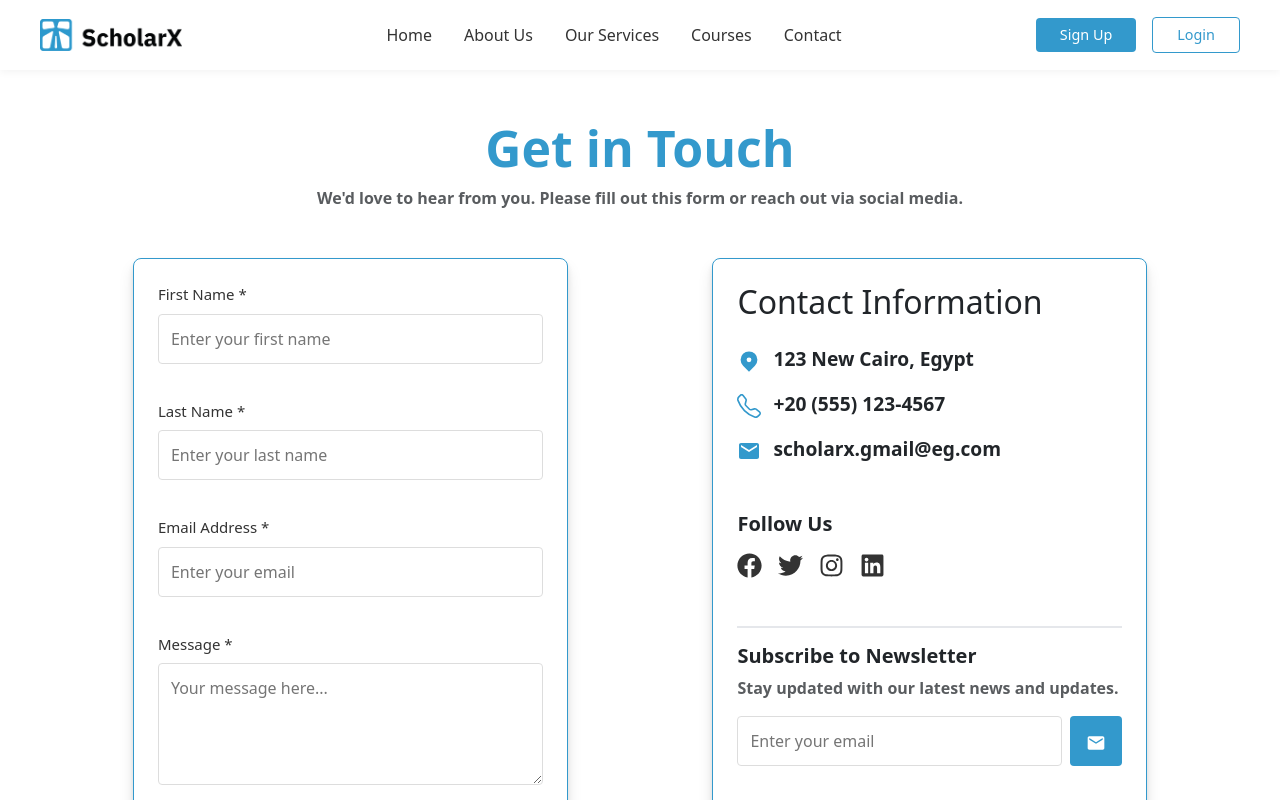
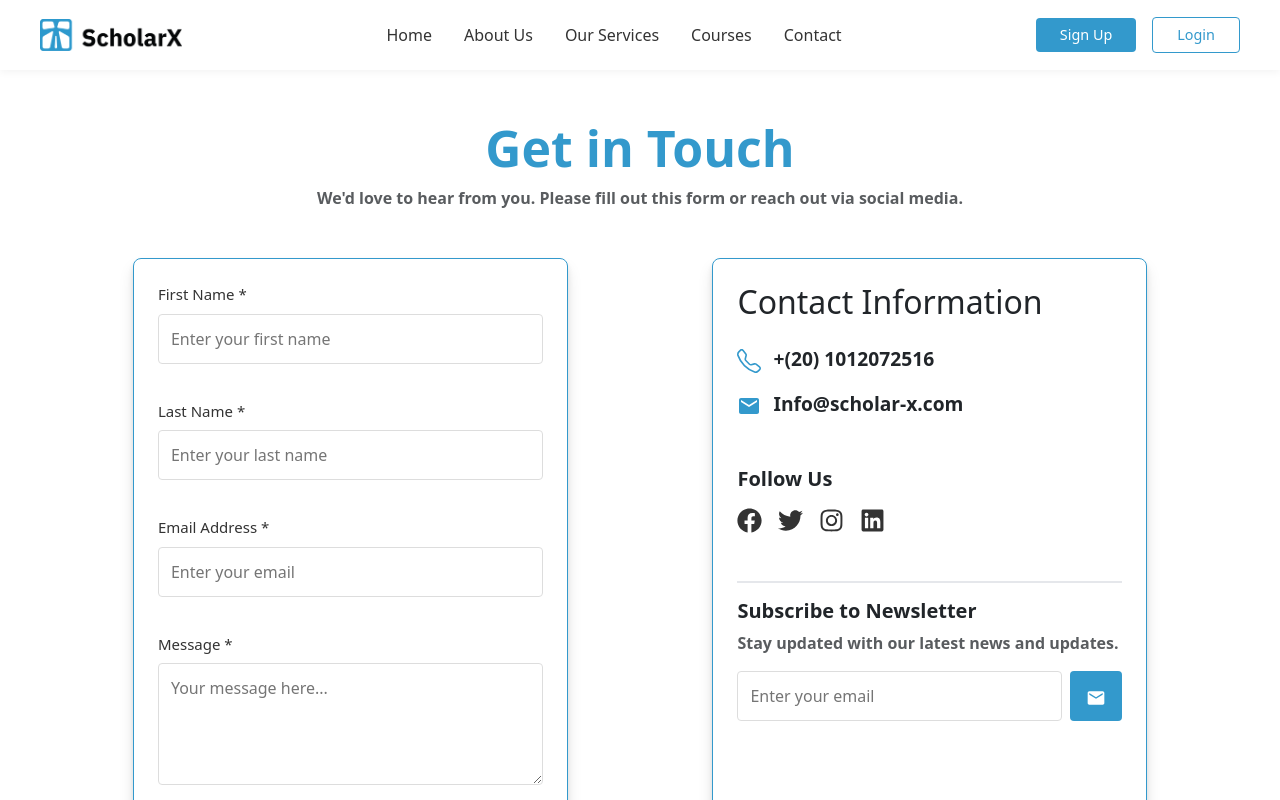
Before and after one commit to AlHasSaN0ALi/ScholarX, a React (Vite) app in the folder frontend/: page /Contact in a window 1280 px wide. Built offline with nearby package versions, Linux system fonts and the light colour scheme.

Commit message:
fix: info in contact and footer

```diff
--- a/frontend/src/components/Footer/Footer.jsx
+++ b/frontend/src/components/Footer/Footer.jsx
@@ -27,11 +27,11 @@ const Footer = () => {
           <div className="contact-info">
             <div className="contact-item">
               <FaEnvelope className="contact-icon" />
-              <a href="mailto:scholarx.gmail@eg.com">scholarx.gmail@eg.com</a>
+              <a href="mailto:scholarx.gmail@eg.com">Info@scholar-x.com</a>
             </div>
             <div className="contact-item">
               <FaPhone className="contact-icon" />
-              <p>+20 (555) 123-4567</p>
+              <p>+(20) 1012072516</p>
             </div>
           </div>
         </div>
--- a/frontend/src/pages/Contact/Contact.jsx
+++ b/frontend/src/pages/Contact/Contact.jsx
@@ -186,27 +186,22 @@ const Contact = () => {
             <h2 className="mb-4">Contact Information</h2>
 
             <div className={styles.infoItem}>
-              <HiLocationMarker className={styles.icon} />
-              <span>123 New Cairo, Egypt</span>
-            </div>
-
-            <div className={styles.infoItem}>
               <BsTelephone className={styles.icon} />
               <a
-                href="tel:+20555123456"
+                href="tel:+201012072516"
                 className={styles.phoneLink}
               >
-                +20 (555) 123-4567
+                +(20) 1012072516
               </a>
             </div>
 
             <div className={`${styles.infoItem} mb-5`}>
               <MdEmail className={styles.icon} />
               <a
-                href="mailto:scholarx.gmail@eg.com"
+                href="mailto:Info@scholar-x.com"
                 className={styles.emailLink}
               >
-                scholarx.gmail@eg.com
+                Info@scholar-x.com
               </a>
             </div>
 
```
